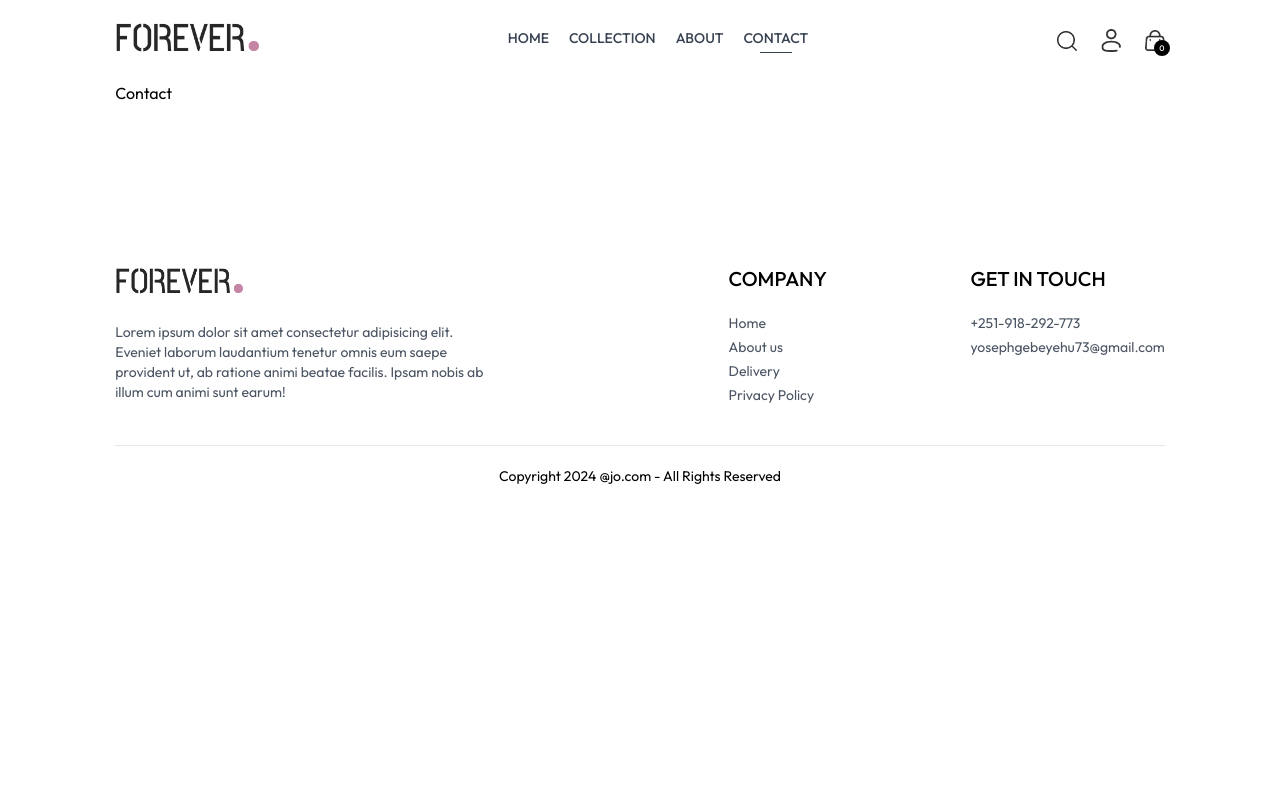
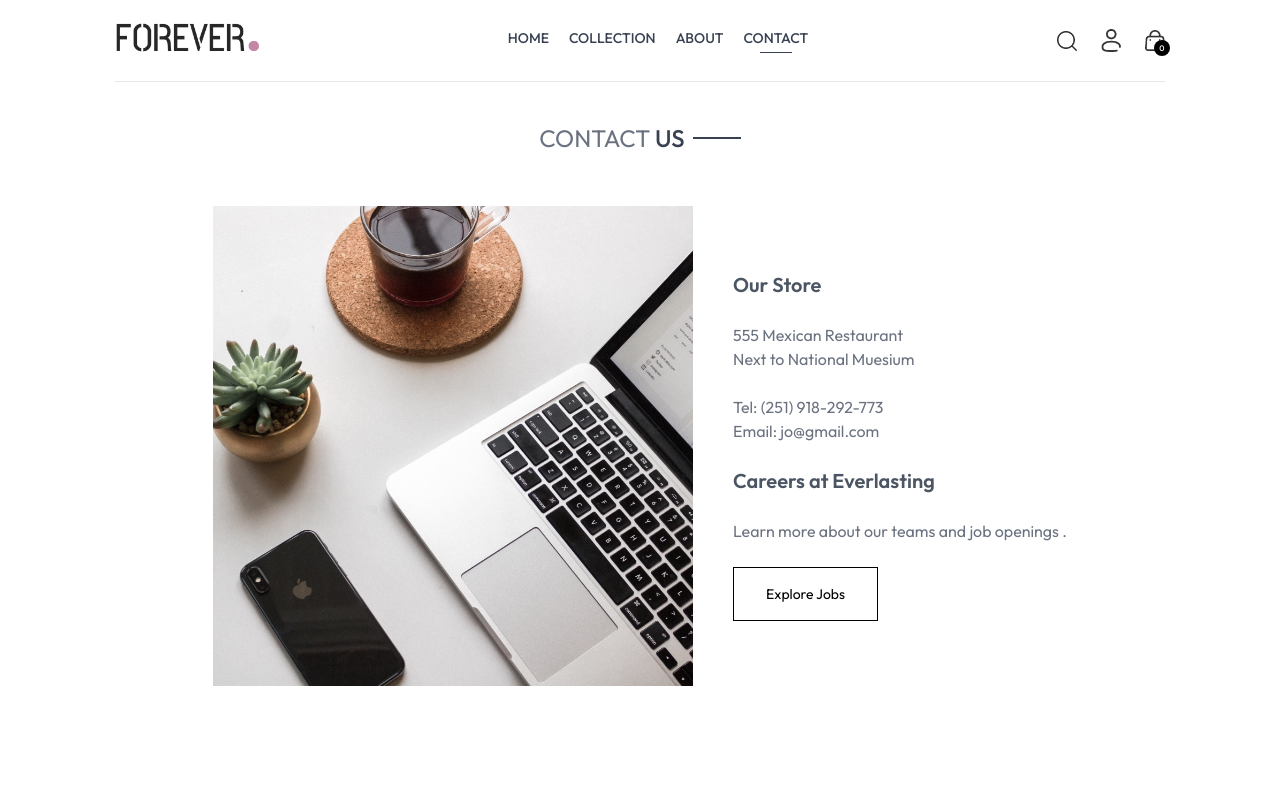
Before and after one commit to Yoseph-Gebeyehu/E-Commerce-Website, a React (Vite) app in the folder frontend/: page /contact in a window 1280 px wide. Shown: the top 800 px of the page. Built offline with nearby package versions, Linux system fonts and the light colour scheme.

Commit message:
Add contact us page.

```diff
--- a/frontend/src/pages/Contact.jsx
+++ b/frontend/src/pages/Contact.jsx
@@ -1,7 +1,45 @@
 import React from "react";
+import Title from "../components/Title";
+import { assets } from "../assets/frontend_assets/assets";
+import Newsletterbox from "../components/Newsletterbox";
 
 const Contact = () => {
-  return <div>Contact</div>;
+  return (
+    <div>
+      <div className="text-center text-2xl pt-10 border-t">
+        <Title text1={"CONTACT"} text2={"US"} />
+      </div>
+
+      <div className="my-10 flex flex-col justify-center md:flex-row gap-10 mb-28 ">
+        <img
+          className="w-full md:max-w-[480px]"
+          src={assets.contact_img}
+          alt=""
+        />
+        <div className="flex flex-col justify-center items-start gap-6">
+          <p className="font-semibold text-xl text-gray-600 ">Our Store</p>
+          <p className="text-gray-500">
+            555 Mexican Restaurant <br /> Next to National Muesium
+          </p>
+          <p className="text-gray-500">
+            Tel: (251) 918-292-773 <br />
+            Email: jo@gmail.com
+          </p>
+          <p className="font-semibold text-xl text-gray-600">
+            Careers at Everlasting
+          </p>
+          <p className="text-gray-500">
+            Learn more about our teams and job openings .
+          </p>
+          <button className="border border-black px-8 py-4 text-sm hover:bg-black hover:text-white transition-all duration-500">
+            Explore Jobs
+          </button>
+        </div>
+      </div>
+
+      <Newsletterbox />
+    </div>
+  );
 };
 
 export default Contact;
```
